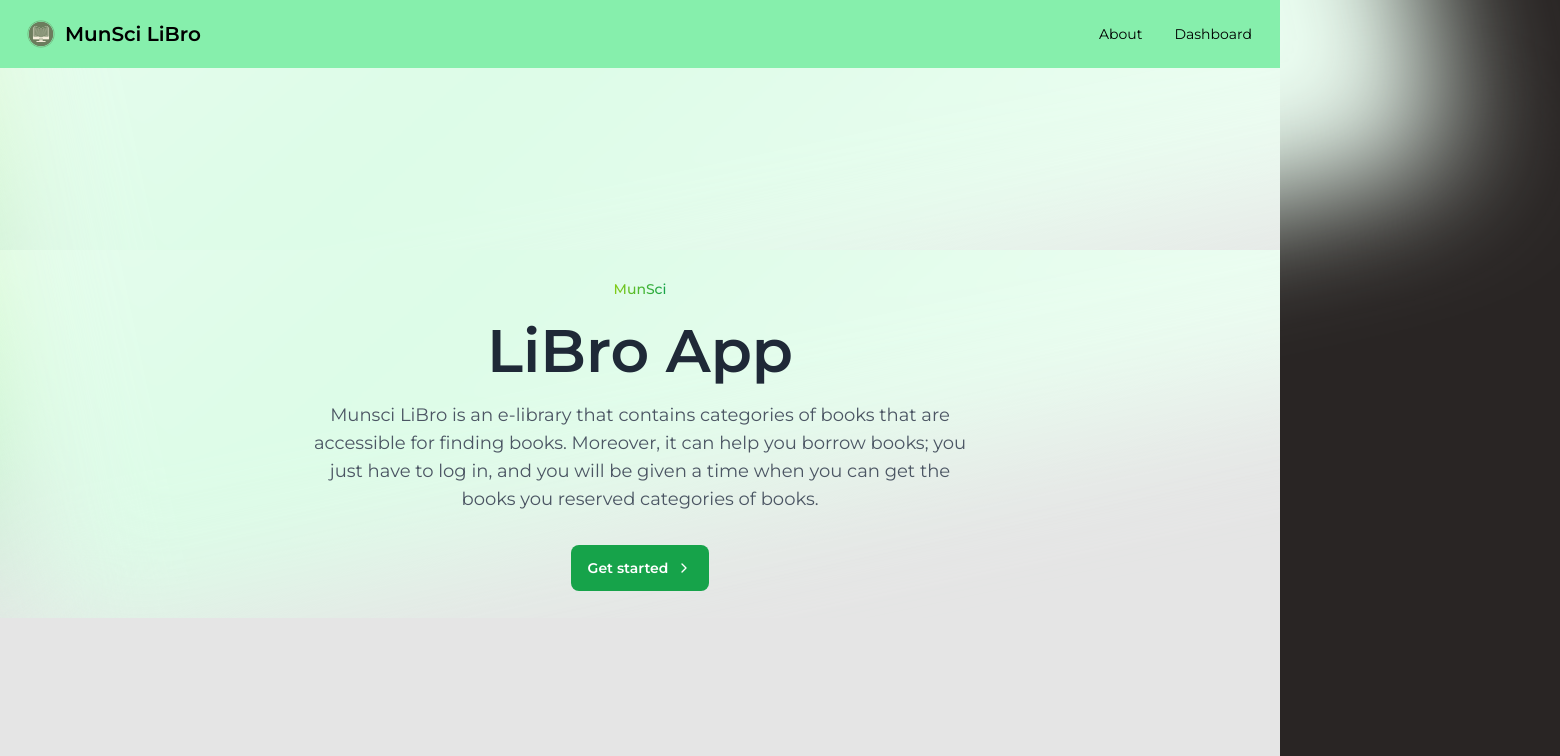
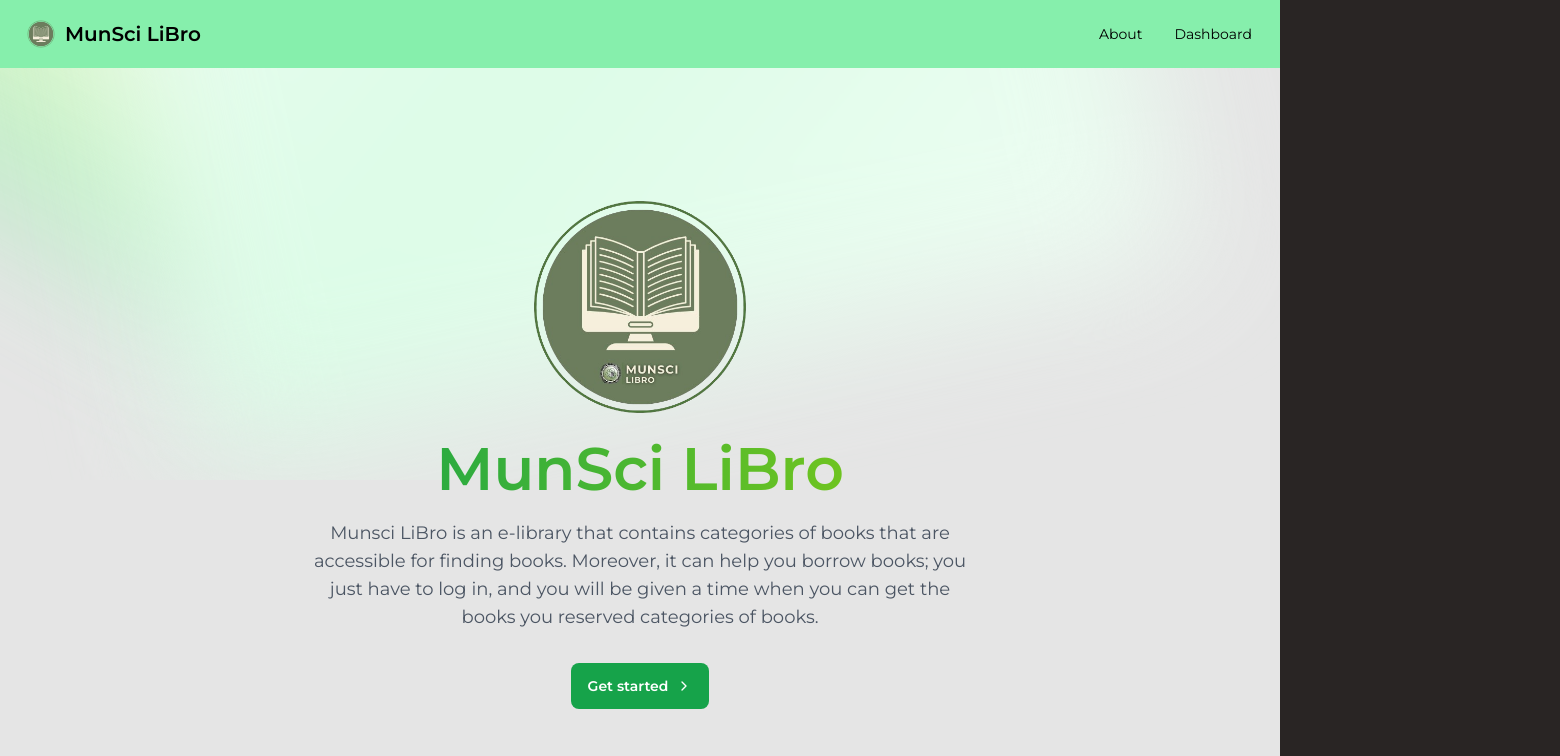
Before and after one commit to MunSci-PH/LiBro, a Next.js app: page /dashboard in a window 1280 px wide. Shown: the top 756 px of the page, 1560 px wide, since content can reach past the window. Built offline with nearby package versions, Linux system fonts and the light colour scheme.

Commit message:
Fix Layout More

```diff
--- a/app/components/DashNav.tsx
+++ /dev/null
@@ -1,40 +0,0 @@
-"use client";
-
-import Link from "next/link";
-
-const DashNav = () => {
-  return (
-    <>
-      <div className="drawer lg:drawer-open">
-        <input id="my-drawer-2" type="checkbox" className="drawer-toggle" />
-        <div className="drawer-content flex flex-col items-center justify-center">
-          {/* Page content here */}
-          <label
-            htmlFor="my-drawer-2"
-            className="btn btn-primary drawer-button lg:hidden"
-          >
-            Open drawer
-          </label>
-        </div>
-        <div className="drawer-side">
-          <label
-            htmlFor="my-drawer-2"
-            aria-label="close sidebar"
-            className="drawer-overlay"
-          ></label>
-          <ul className="menu p-4 w-80 min-h-full bg-base-200 text-base-content bg-white dark:bg-green-800 dark:border-green-700">
-            {/* Sidebar content here */}
-            <li>
-              <Link href="#">Sidebar Item 1</Link>
-            </li>
-            <li>
-              <Link href="#">Sidebar Item 2</Link>
-            </li>
-          </ul>
-        </div>
-      </div>
-    </>
-  );
-};
-
-export default DashNav;
--- a/app/dashboard/page.tsx
+++ b/app/dashboard/page.tsx
@@ -1,44 +1,37 @@
 import Link from "next/link";
+import Image from "next/image";
 
 export default function Dashboard() {
   return (
     <>
-      <div className="relative overflow-hidden h-5/6">
-        <div
-          aria-hidden="true"
-          className="flex absolute -top-96 start-1/2 transform -translate-x-1/2"
-        >
-          <div className="bg-gradient-to-r from-green-300/50 to-lime-100 blur-3xl w-[25rem] h-[45rem] rotate-[-60deg] transform -translate-x-[10rem] dark:from-green-900/50 dark:to-lime-900"></div>
-          <div className="bg-gradient-to-tl from-green-50 via-green-100 to-green-50 blur-3xl w-[90rem] h-[50rem] rounded-fulls origin-top-left -rotate-12 -translate-x-[15rem] dark:from-emerald-900/70 dark:via-emerald-900/70 dark:to-emerald-900/70"></div>
-        </div>
-
-        <div className="relative z-10 w-screen flex items-center justify-center h-full">
       <div className="max-w-[85rem] mx-auto px-4 sm:px-6 lg:px-8 py-10 lg:py-16">
         <div className="max-w-2xl text-center mx-auto">
-              <p className="inline-block text-sm font-medium bg-clip-text bg-gradient-to-l from-green-600 to-lime-500 text-transparent dark:from-green-400 dark:to-lime-400">
-                MunSci
-              </p>
-
           <div className="mt-5 max-w-2xl">
-                <h1 className="block font-semibold text-gray-800 text-4xl md:text-5xl lg:text-6xl dark:text-gray-200">
-                  LiBro App
+            <Image
+              src={"/logo/full-logo.png"}
+              width={256}
+              height={256}
+              sizes="(max-width: 768px) 100vw, (max-width: 1200px) 50vw, 33vw"
+              alt="Logo"
+              className="mx-auto my-1"
+            />
+            <h1 className="block font-semibold text-4xl md:text-5xl lg:text-6xl bg-clip-text bg-gradient-to-r from-green-600 to-lime-500 text-transparent dark:from-green-400 dark:to-lime-400">
+              MunSci LiBro
             </h1>
           </div>
 
           <div className="mt-5 max-w-3xl">
             <p className="text-lg text-gray-600 dark:text-gray-400">
-                  {" "}
               Munsci LiBro is an e-library that contains categories of books
-                  that are accessible for finding books. Moreover, it can help
-                  you borrow books; you just have to log in, and you will be
-                  given a time when you can get the books you reserved
-                  categories of books.
+              that are accessible for finding books. Moreover, it can help you
+              borrow books; you just have to log in, and you will be given a
+              time when you can get the books you reserved categories of books.
             </p>
           </div>
           <div className="mt-8 gap-3 flex justify-center">
             <Link
               className="py-3 px-4 inline-flex items-center gap-x-2 text-sm font-semibold rounded-lg border border-transparent bg-green-600 text-white hover:bg-green-700 disabled:opacity-50 disabled:pointer-events-none dark:focus:outline-none dark:focus:ring-1 dark:focus:ring-gray-600"
-                  href="/dashboard/auth/login"
+              href="/dashboard/"
             >
               Get started
               <svg
@@ -59,8 +52,6 @@ export default function Dashboard() {
           </div>
         </div>
       </div>
-        </div>
-      </div>
     </>
   );
 }
--- a/app/layout.tsx
+++ b/app/layout.tsx
@@ -25,14 +25,14 @@ export default function RootLayout({
       >
         <div
           aria-hidden="true"
-          className="flex absolute -top-80 start-1/2 transform -translate-x-1/2 overflow-hidden"
+          className="flex absolute -top-80 start-1/2 transform -translate-x-1/2 overflow-hidden max-w-full"
         >
           <div className="bg-gradient-to-r from-green-300/50 to-lime-100 blur-3xl w-[25rem] h-[45rem] rotate-[-60deg] transform -translate-x-[10rem] dark:from-green-900/50 dark:to-lime-900"></div>
           <div className="bg-gradient-to-tl from-green-50 via-green-100 to-green-50 blur-3xl w-[90rem] h-[50rem] rounded-fulls origin-top-left -rotate-12 -translate-x-[15rem] dark:from-emerald-900/70 dark:via-emerald-900/70 dark:to-emerald-900/70"></div>
         </div>
         <div className="relative h-full flex flex-col">
           <Nav></Nav>
-          <div className="z-10 w-screen flex items-center justify-center my-auto">
+          <div className="z-10 w-screen flex items-center justify-center my-auto flex-col">
             {children}
           </div>
         </div>
--- a/app/page.tsx
+++ b/app/page.tsx
@@ -1,5 +1,4 @@
 import Link from "next/link";
-import Nav from "./components/Nav";
 import Image from "next/image";
 
 export default function Home() {
```
Lines whose indentation alone changed are shown as unchanged.
